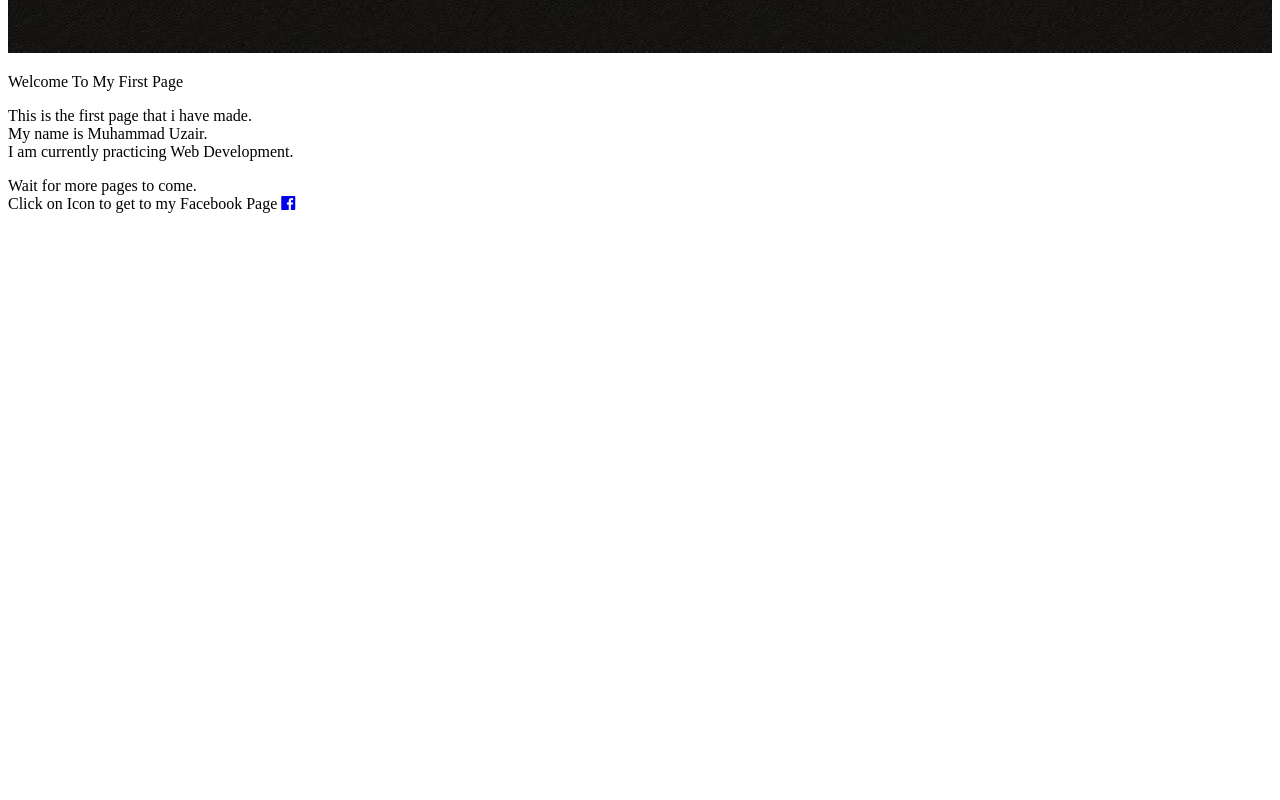
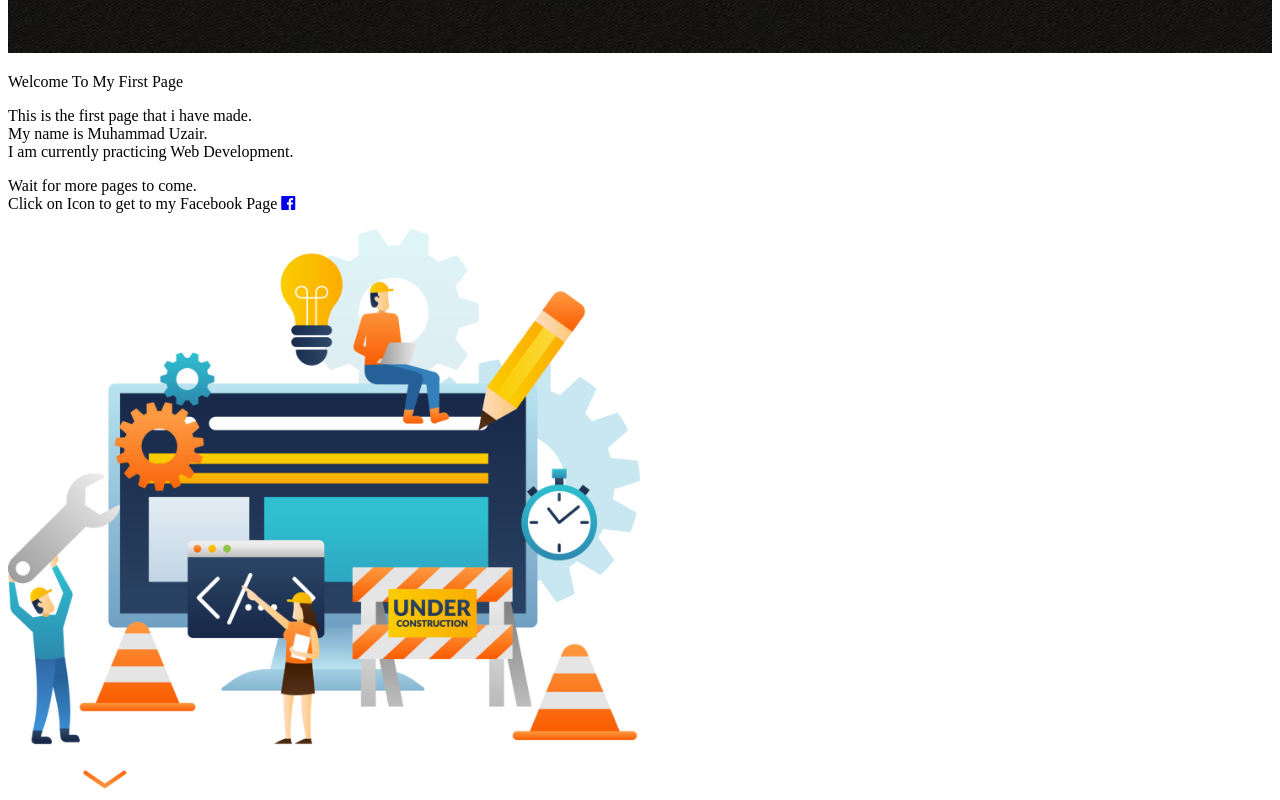
Before and after one commit to uzair-jamali/uzair-jamali.github.io, a plain HTML site: page index.html in a window 1280 px wide. Shown: the part 355-1155 px from the top of the page. Before the commit the page ends 800 px from the top, so only its background shows below. Drawn offline with Linux system fonts and the light colour scheme.

Commit message:
Maintenance added

```diff
--- a/index.html
+++ b/index.html
@@ -30,6 +30,7 @@
                     <i class="fab fa-facebook"></i>
                 </a>
             </p>
+            <img src="https://raw.githubusercontent.com/uzair-jamali/uzair-jamali.github.io/master/MAINTENANCE.png" alt="Website Maintenance" width="50%"/>
         </footer>
     </body>
 </html>
```
